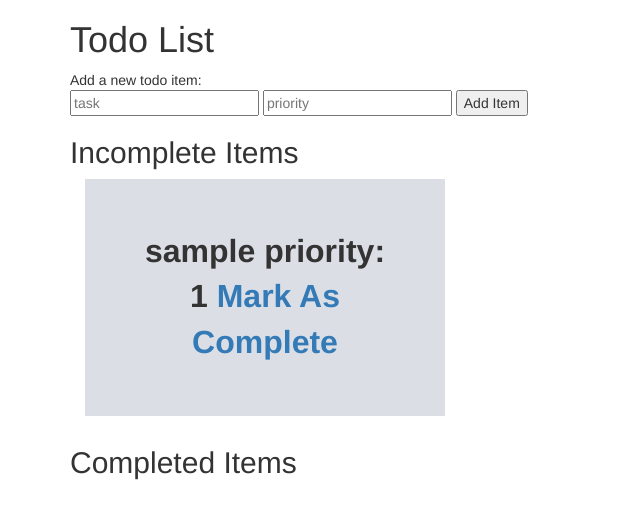
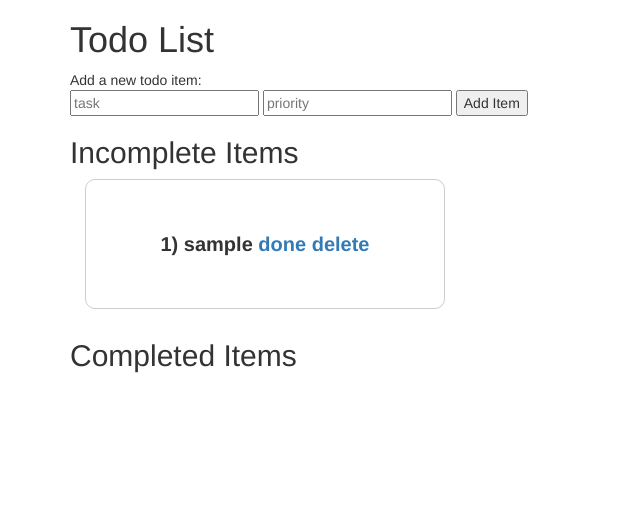
Before and after one commit to r-sreesaran/Todo-Application, a Flask app: page / in a window 1280 px wide. Shown: the top 519 px of the page, without its empty margins (0-640 px from the left). Run offline with Flask 2, Linux system fonts and the light colour scheme; data comes from the database, SQL or seed files in the repository; both versions use the stored data as it was after the commit; some libraries are stand-ins or nearby versions.

Commit message:
changed ui

```diff
--- a/templates/header.html
+++ b/templates/header.html
@@ -9,11 +9,16 @@
 
 	p{
         padding: 50px;
-        font-size: 32px;
+        font-size: 20px;
         font-weight: bold;
         text-align: center;
-        background: #dbdfe5;
+     	border-radius: 10px;
+		border: 1px solid #ccc;
     }
+	p:hover {
+		box-shadow: 0 5px 5px rgba(0,0,0,0.19), 0 5px 5px rgba(0,0,0,0.23);
+
+	}
 
 </style>
 </head>
--- a/templates/index.html
+++ b/templates/index.html
@@ -18,7 +18,7 @@
         <div class="row">
 
            {% for todo in incomplete %}
-            <div class="col-md-4"  style="font-size: 10pt" ><p>{{ todo[1] }}  priority: {{todo[2]}} <a href="{{ url_for('complete', id=todo[0]) }}">Mark As Complete</a> </p></div>
+            <div class="col-md-4"  style="font-size: 10pt" ><p> {{todo[2]}}) {{ todo[1] }}   <a href="{{ url_for('complete', id=todo[0]) }}">done </a> <a href="{{ url_for('delete', id=todo[0]) }}">delete </a>  </p></div>
             {% endfor %}
         </div>
         </div>
```
Also changed, not shown: todo.db.
